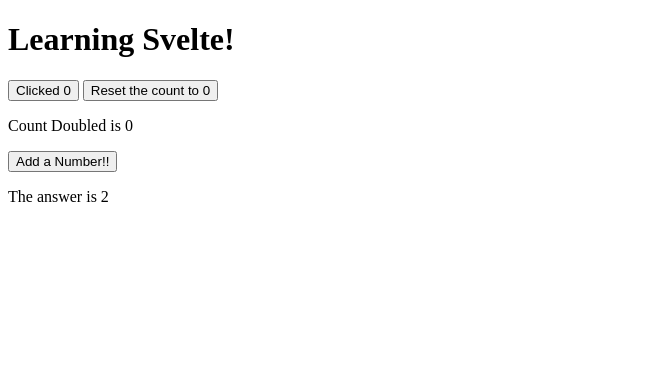
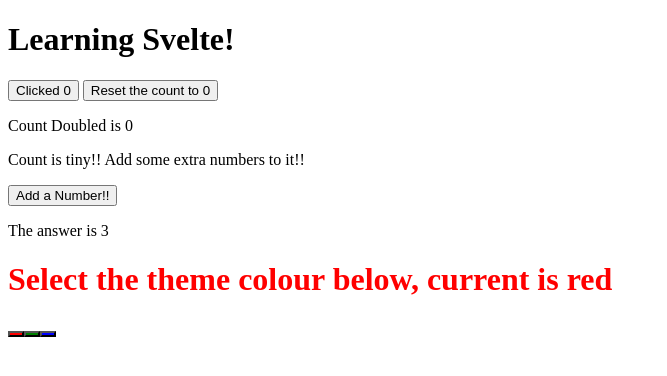
Before and after one commit to Aiyush-G/SvelteWebsite, a SvelteKit app in the folder myapp/: page / in a window 1280 px wide. Shown: the top 376 px of the page, without its empty margins (0-667 px from the left). Built offline with nearby package versions, Linux system fonts and the light colour scheme.

Commit message:
addded Colour changer

```diff
--- a/myapp/src/routes/+page.svelte
+++ b/myapp/src/routes/+page.svelte
@@ -3,6 +3,8 @@
 
     let count = 0;
     let numbers = [1,2,3,4,5,6];
+    let colours = ["red", "green", "blue"]
+    let currentColour = colours[0]
 
 
     $: doubled = count*2;
@@ -29,6 +31,15 @@
         numbers = [...numbers, numbers.length + 1]
 
     }
+
+
+    /**
+     * @param {string} colour
+     */
+    function updateColour(colour){
+        currentColour = colour
+    }
+
 </script>
 
 <h1>Learning Svelte!</h1>
@@ -41,7 +52,29 @@
     Reset the count to 0
 </button>
 <p>Count Doubled is {doubled}</p>
+{#if count > 15}
+    <p>If count gets to 20 it will RESET</p>
+{:else if count < 3}
+    <p>Count is tiny!! Add some extra numbers to it!!</p>
+{:else}
+    <p>Count is at a healthy number</p>
+{/if}
+
 
 <button on:click={addNumber}>Add a Number!!</button>
 
 <Nested answer={"3"} />
+
+<h1 style="color: {currentColour};">Select the theme colour below, current is {currentColour}</h1>
+{#each colours as colour}
+    <button
+    style="background-color: {colour}"
+    on:click={()=> updateColour(colour)}
+
+
+    ></button>
+{/each}
+
+
+
+<!-- on:click={()=> currentColour = colour} -->
--- a/myapp/src/routes/Nested.svelte
+++ b/myapp/src/routes/Nested.svelte
@@ -1,6 +1,5 @@
 <script>
-
-	let answer = 2;
+    export let answer
 </script>
 
 <p>The answer is {answer}</p>
```
Also changed, not shown: 1 other file (tests, documents, lock files or other folders).
